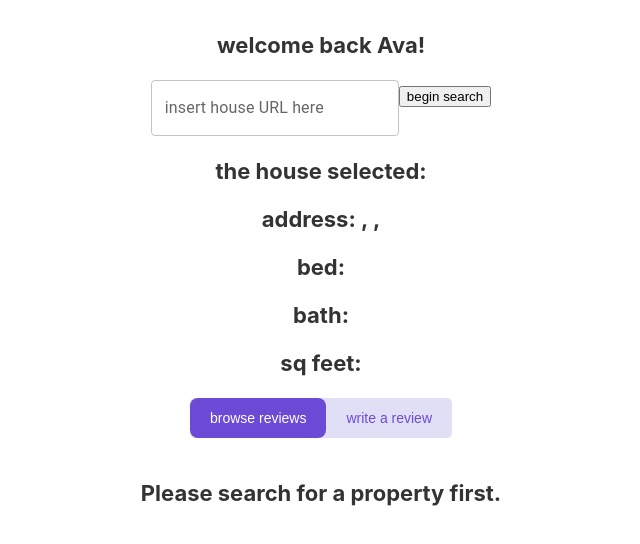
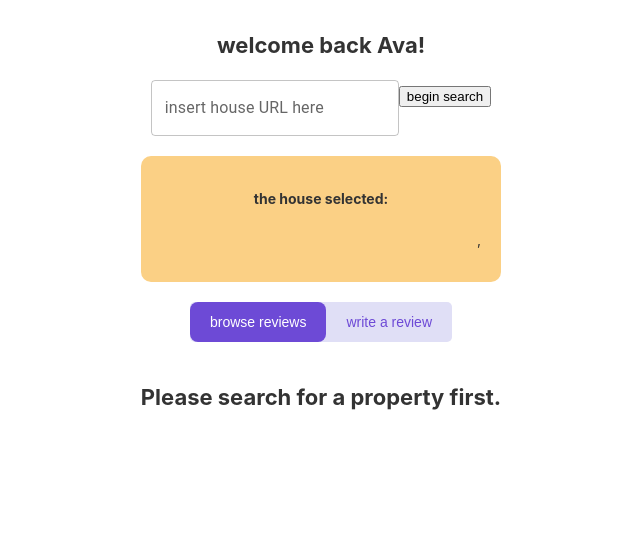
Before and after one commit to crucial-rushil/chromExtension, a React (Create React App) app in the folder house-review/: page / in a window 1280 px wide. Shown: the top 544 px of the page, without its empty margins (319-959 px from the left). Built offline with nearby package versions, Linux system fonts and the light colour scheme.

Commit message:
frontend changes

```diff
--- a/house-review/src/App.js
+++ b/house-review/src/App.js
@@ -73,19 +73,47 @@ function App() {
       <header className="App-header">
         <p>welcome back Ava!</p>
         <form onSubmit={handleSubmit}>
-          <TextField id="outlined-basic" label="insert house URL here" variant="outlined" onChange = {handleInputChange}/>
+          <TextField
+            id="outlined-basic"
+            label="insert house URL here"
+            variant="outlined"
+            onChange={handleInputChange}
+          />
           <button type="submit">begin search</button>
         </form>
 
-        <div>
-          <p>the house selected:</p>
-          <p>address: {details.address.line}, {details.address.city}, {details.address.state_code} {details.address.postal_code}</p>
-          <p>bed: {details.bedrooms}</p>
-          <p>bath: {details.baths}</p>
-          <p>sq feet: {details.sqft}</p>
-        </div>
-        <Toggle active = {activeToggle} setActive= {setActiveToggle} />
-        {activeToggle === 'write' && <ReviewForm/>}
+        {/* Box with house details */}
+        {details && details.address ? (
+          <div style={{
+            backgroundColor: "#fbd085",
+            padding: "20px",
+            borderRadius: "10px",
+            fontSize: "14px",
+            fontWeight: "normal",
+            margin: "20px 0",  /* Adds margin to the top and bottom */
+            width: "320px"
+          }}>
+            <p style={{ fontWeight: "bold", marginBottom: "10px" }}>the house selected:</p>
+            <div style={{ display: "flex", justifyContent: "space-between" }}>
+              {/* Left column for bedrooms and bathrooms */}
+              <div style={{ marginRight: "10px" }}>
+                {details.bedrooms && <p>{details.bedrooms} bedroom</p>}
+                {details.baths && <p>{details.baths} bathroom</p>}
+              </div>
+              {/* Right column for address */}
+              <div>
+                <p>{details.address.line}</p>
+                <p>{details.address.city}, {details.address.state_code} {details.address.postal_code}</p>
+              </div>
+            </div>
+          </div>
+        ) : (
+          <p>No house selected yet</p>
+        )}
+
+        {/* Toggle functionality */}
+        <Toggle active={activeToggle} setActive={setActiveToggle} />
+        {activeToggle === 'write' && <ReviewForm />}
 
         {propID === 'true' ? (
           <div>
```
